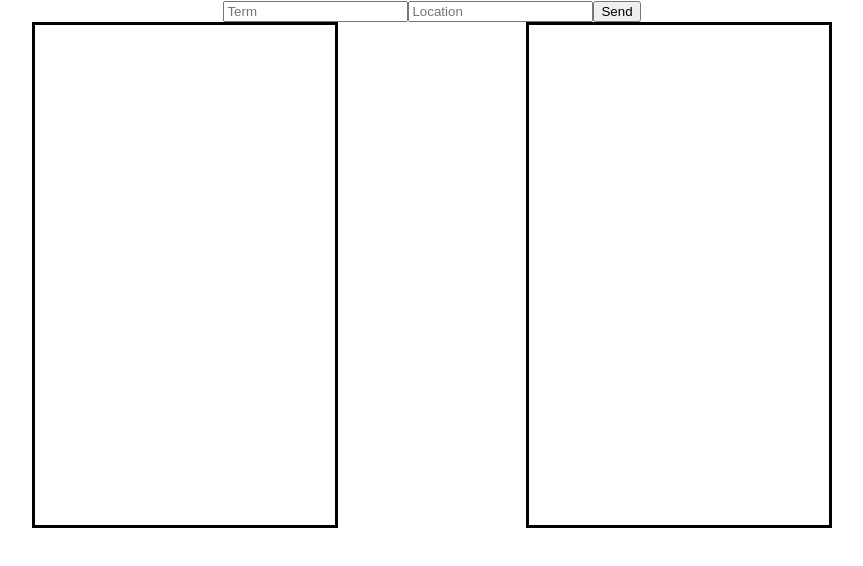
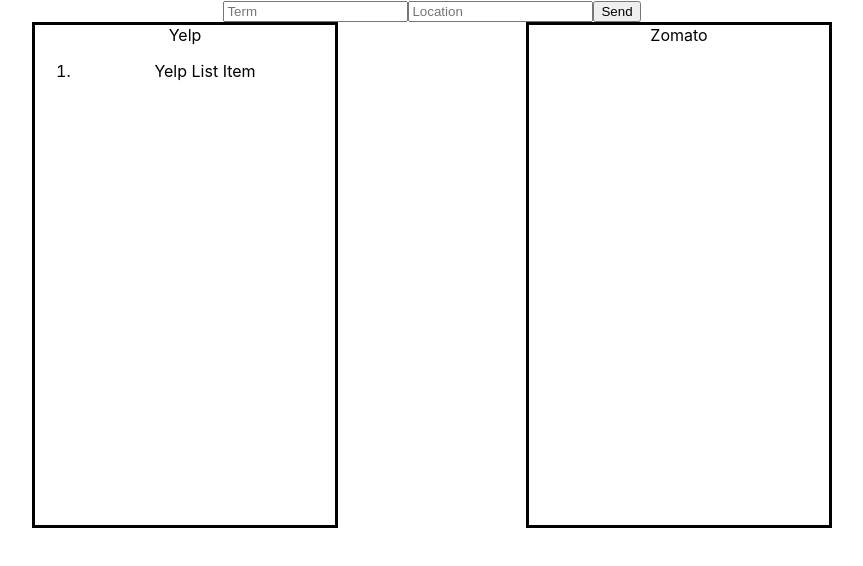
Before and after one commit to fizzleRaider7645/true-taste, a React (Create React App) app in the folder client/: page / in a window 1280 px wide. Shown: the top 566 px of the page, without its empty margins (208-1071 px from the left). Built offline with nearby package versions, Linux system fonts and the light colour scheme.

Commit message:
create YelpList component to take in Yelp results and render clickable list of resturants

```diff
--- a/client/src/App.js
+++ b/client/src/App.js
@@ -1,7 +1,8 @@
 import React, { Component } from "react";
 import logo from "./logo.svg";
-import TestForm from './TestForm'
+// import TestForm from './TestForm'
 import "./App.css";
+import SearchForm from "./components/SearchForm";
 
 class App extends Component {
     constructor(props) {
@@ -12,7 +13,7 @@
     render() {
         return (
             <div className="App">
-                <TestForm />
+                <SearchForm />
             </div>
         );
     }
--- a/client/src/components/Results.js
+++ b/client/src/components/Results.js
@@ -1,9 +1,17 @@
 import React from 'react'
+import YelpList from './YelpList'
+
 export const Results = props => {
     return (
         <div id="results">
-            <div id="yelp"></div>
-            <div id="zomato"></div>
+            <div id="yelp">
+                <header id='yelp-header'>Yelp</header>
+                <YelpList />
+            </div>
+
+            <div id="zomato">
+            <header id='zomato-header'>Zomato</header>
+            </div>
         </div>
     )
 }
--- a/client/src/components/SearchForm.js
+++ b/client/src/components/SearchForm.js
@@ -0,0 +1,46 @@
+import React, { Component } from 'react'
+import { Results } from './Results'
+
+class SearchForm extends Component {
+    constructor() {
+        super()
+        this.state = {
+            term: "",
+            location: "",
+            searchResults: {}
+        }
+    }
+
+    handleSubmit = (event) => {
+        event.preventDefault()
+        fetch("http://localhost:9000/search", {
+            method: 'POST', // or 'PUT'
+            body: JSON.stringify(this.state), // data can be `string` or {object}!
+            headers:{
+              'Content-Type': 'application/json'
+            }
+          })
+          .then(res => res.json())
+          .then(res => this.setState({searchResults: res}))
+    }
+
+    handleChange = (event) => {
+        this.setState({
+            [event.target.name]: event.target.value
+        })
+    }
+    render() {
+        return (
+            <div>
+            <form onSubmit={this.handleSubmit}>
+                <input onChange={this.handleChange} value={this.state.term} name="term" type="text" placeholder="Term"></input>
+                <input onChange={this.handleChange} value={this.state.location} name="location" type="text" placeholder="Location"></input>
+                <button type="submit">Send</button>
+            </form>
+            <Results searchData={this.state.searchResults}/>
+            </div>
+        )
+    }
+}
+
+export default SearchForm
--- /dev/null
+++ b/client/src/components/YelpList.js
@@ -0,0 +1,16 @@
+import React, { Component } from 'react'
+
+class YelpList extends Component {
+    constructor(props) {
+        super()
+    }
+    render() {
+        return (
+            <ol>
+                <li>Yelp List Item</li>
+            </ol>
+        )
+    }
+}
+
+export default YelpList
```
Also changed, not shown: client/src/App.css (+0 -31 lines).
